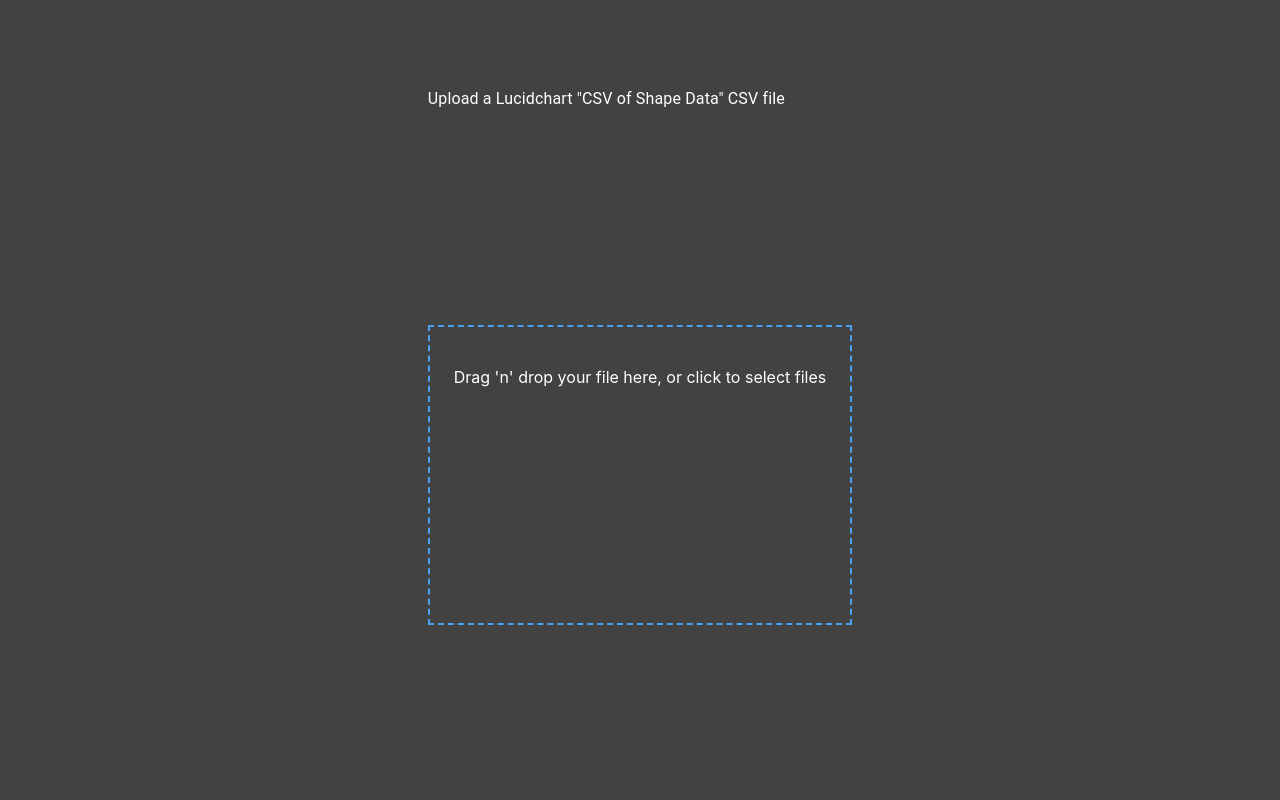
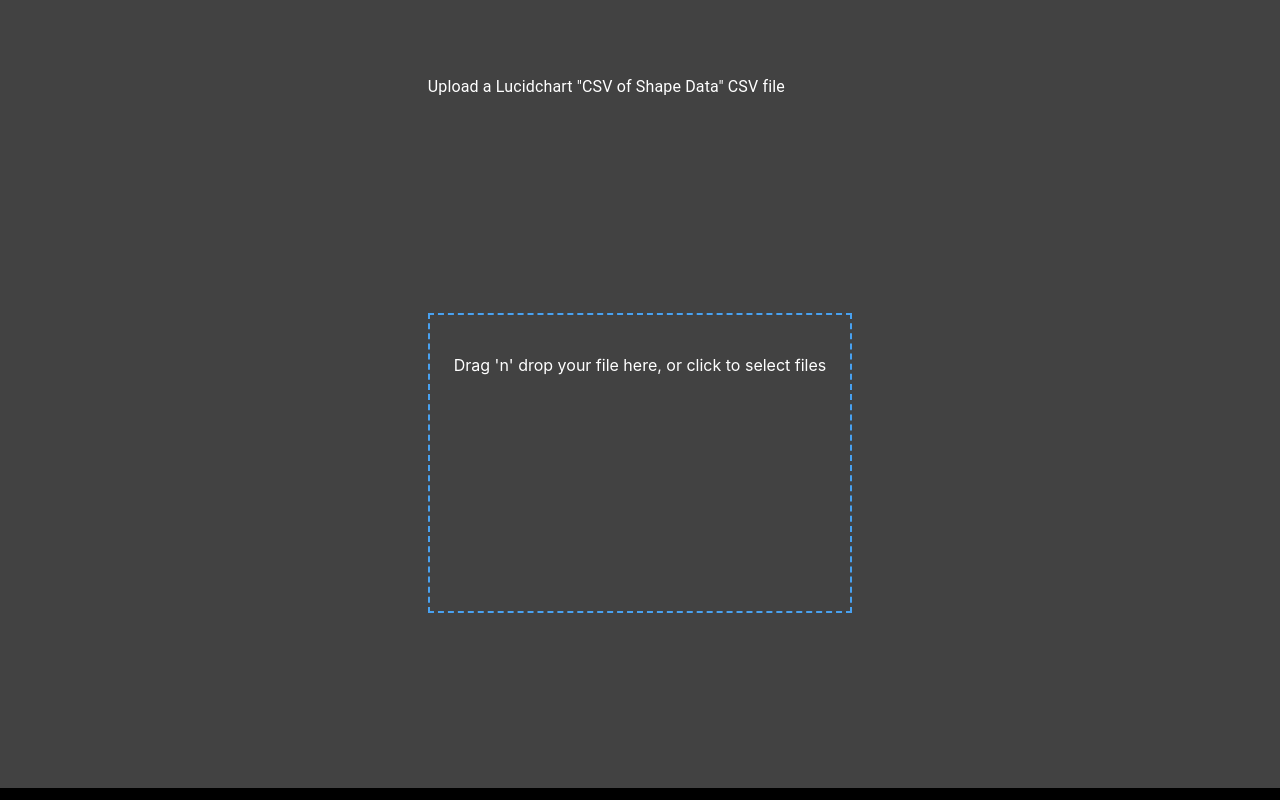
Before and after one commit to heystevegray/lucid-prisma-dreams, a Next.js app: page / in a window 1280 px wide. Built offline with nearby package versions, Linux system fonts and the light colour scheme.

Commit message:
Fixed console warning

```diff
--- a/components/App.tsx
+++ b/components/App.tsx
@@ -20,7 +20,7 @@
 export default function App() {
 	const classes = useStyles();
 	return (
-		<Grid spacing={3} className={classes.root} justify="center" direction="row">
+		<Grid container spacing={3} className={classes.root} justify="center" direction="row">
 			<Grid container item xs={12} alignItems="center">
 				<Typography>
 					Upload a Lucidchart "CSV of Shape Data" CSV file
```
